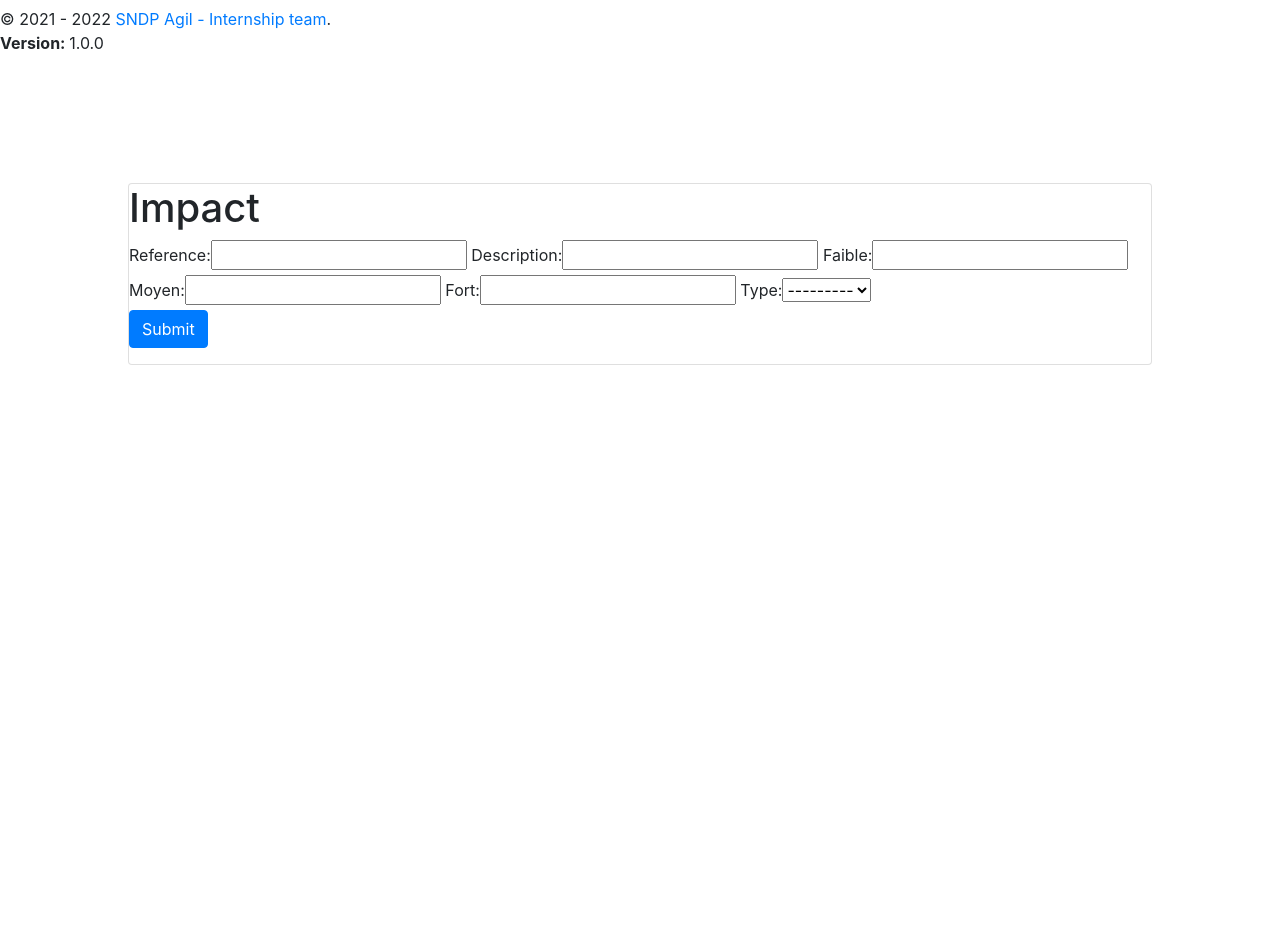
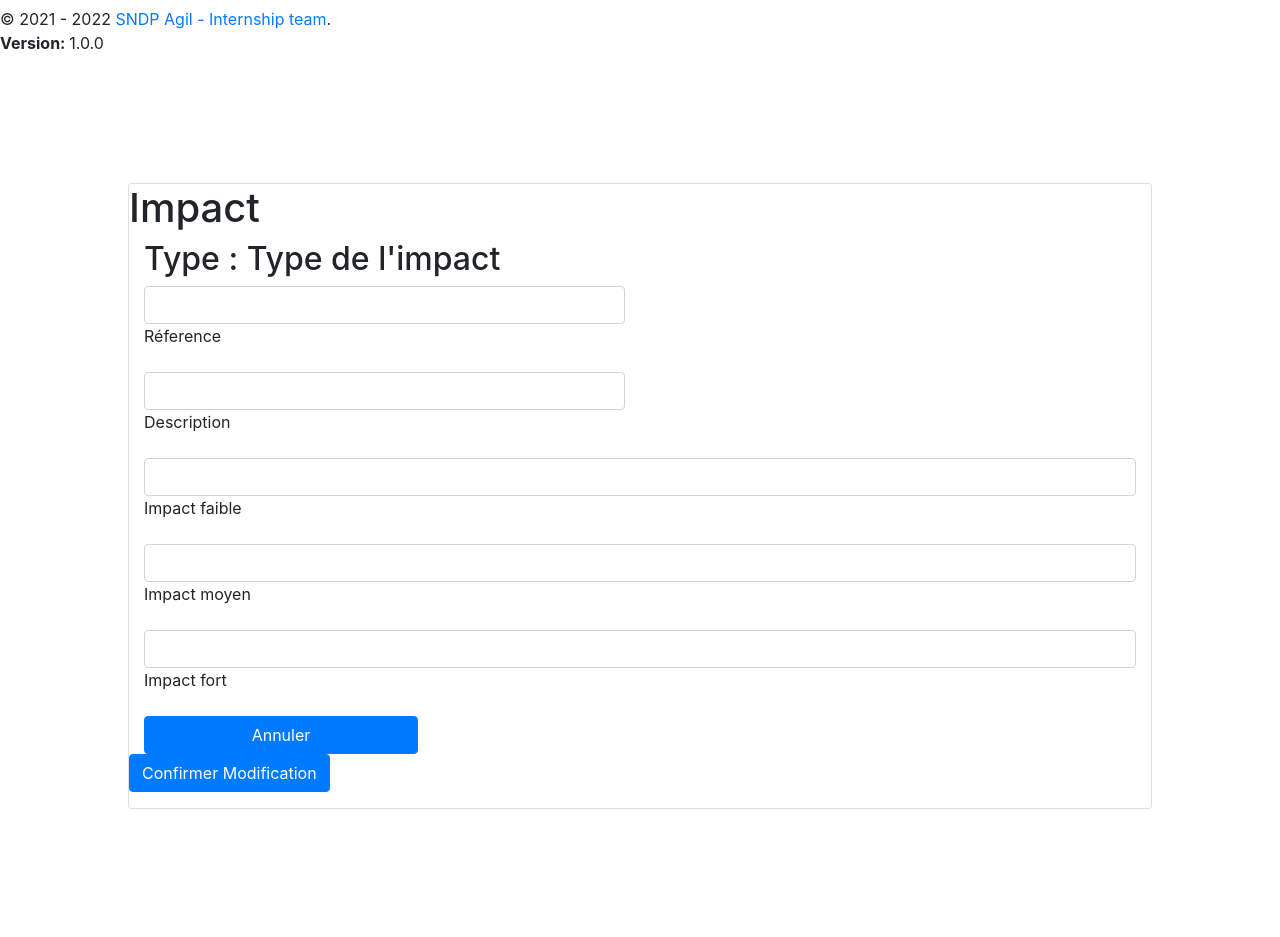
Before and after one commit to achrefsoltani/RMA, a Django app: page /impact/add/ in a window 1280 px wide. Shown: the part 551-1488 px from the top of the page. Before the commit the page ends 916 px from the top, so only its background shows below. Run offline with Django 3.2, Linux system fonts and the light colour scheme; data that the repository does not hold is empty; some libraries are stand-ins or nearby versions.

Commit message:
formulaire impact

```diff
--- a/impact/templates/impact/impact_form.html
+++ b/impact/templates/impact/impact_form.html
@@ -13,10 +13,69 @@
     <div class="body">
         <form action="" method="POST">
             {% csrf_token %}
-            {{form}}
+            <!-- ligne 1 -->
+            <div class="col-sm-12">
+                <h2 class="card-inside-title">Type : Type de l'impact</h2>
+
+            </div>
+
+            <!-- ligne 2 -->
+
+            <div class="col-sm-6">
+                <div class="form-group form-float">
+                    <div class="form-line">
+                        {% render_field form.reference class="form-control" aria-required="true" %}
+                        <label class="form-label">Réference</label>
+                    </div>
+                </div>
+            </div>
+
+            <div class="col-sm-6">
+                <div class="form-group form-float">
+                    <div class="form-line">
+                        {% render_field form.description class="form-control" aria-required="true" %}
+                        <label class="form-label">Description</label>
+                    </div>
+                </div>
+            </div>
+
+           <!-- ligne 3 -->
+            <div class="col-sm-12">
+                <div class="form-group form-float">
+                    <div class="form-line">
+                        {% render_field form.faible class="form-control" aria-required="true" %}
+                        <label class="form-label">Impact faible </label>
+                    </div>
+                </div>
+            </div>
+
+            <!-- ligne 4 -->
+            <div class="col-sm-12">
+                <div class="form-group form-float">
+                    <div class="form-line">
+                        {% render_field form.moyen class="form-control" aria-required="true" %}
+                        <label class="form-label">Impact moyen </label>
+                    </div>
+                </div>
+            </div>
+
+            <!-- ligne 5 -->
+            <div class="col-sm-12">
+                <div class="form-group form-float">
+                    <div class="form-line">
+                        {% render_field form.fort class="form-control" aria-required="true" %}
+                        <label class="form-label">Impact fort </label>
+                    </div>
+                </div>
+            </div>
+
+            <!-- ligne 6 -->
+            <div class="col-md-6">
+                <input class="btn btn-primary" type="" value="Annuler">
+            </div>
 
             <div class="form-group">
-                <input class="btn btn-primary" type="submit" value="Submit">
+                <input class="btn btn-primary" type="submit" value="Confirmer Modification">
             </div>
         </form>
 
```
